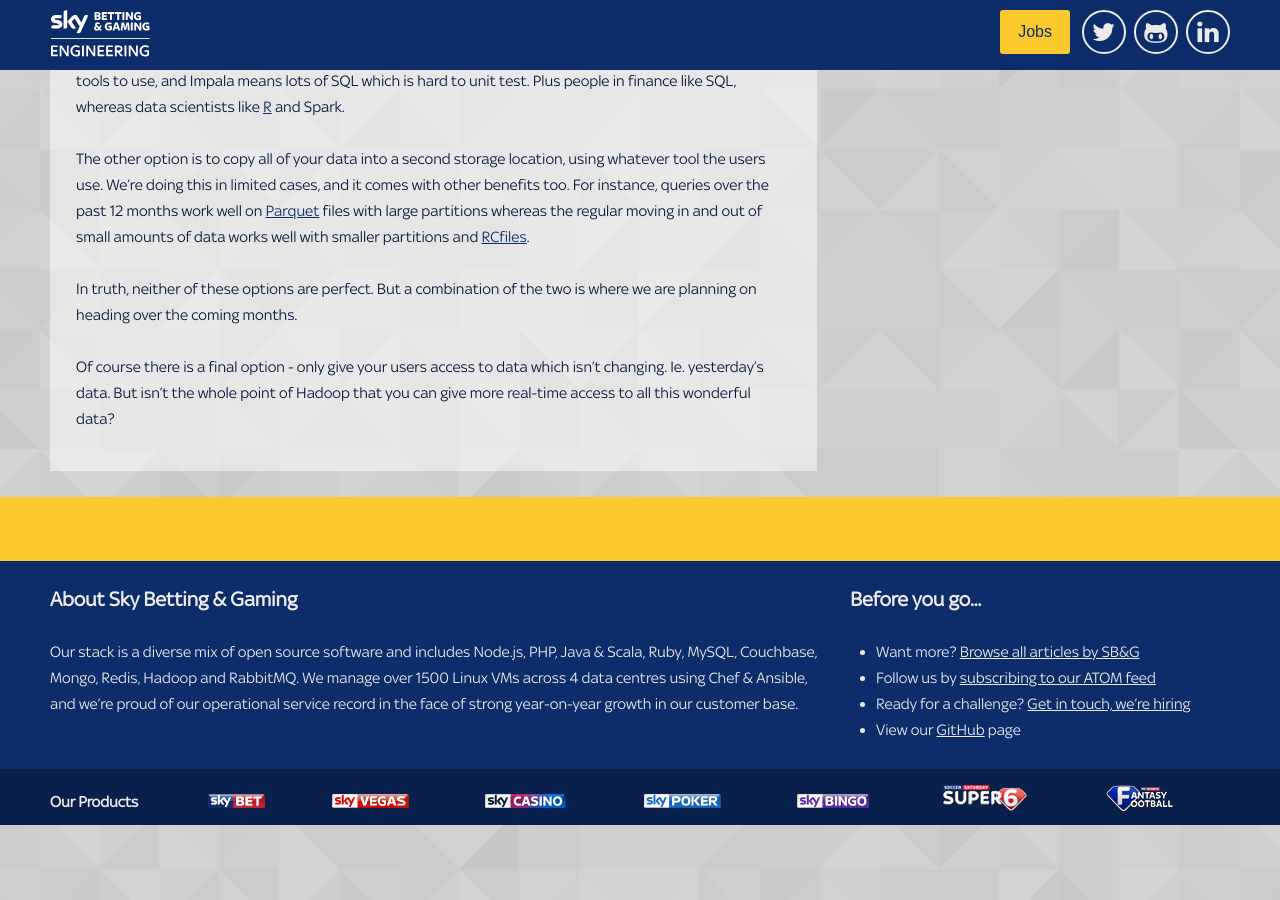
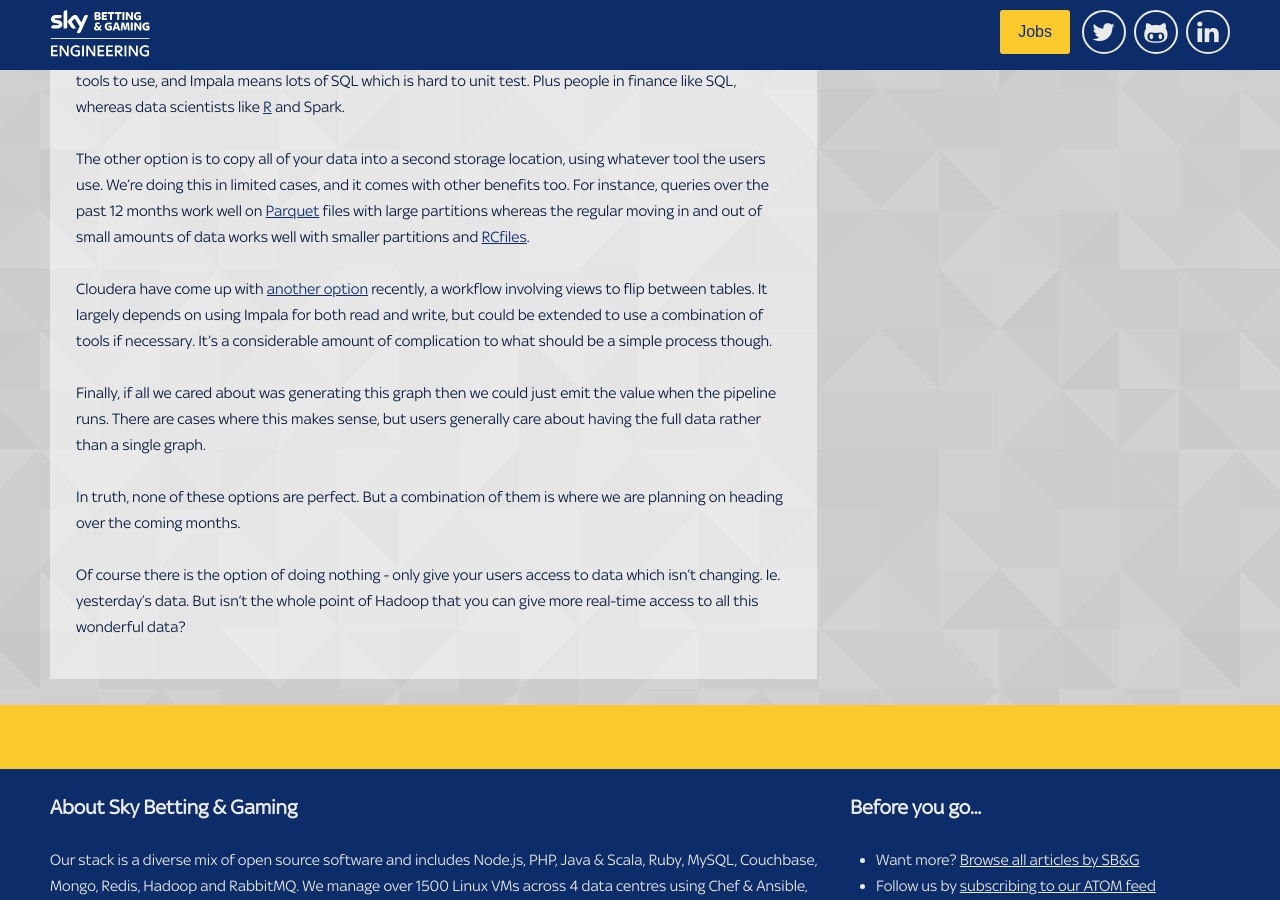
Before and after one commit to skybet/skybet.github.io, a Jekyll site: the page built from _posts/2015-12-04-when-hadoop-tools-disagree.md, in a window 1280 px wide and 900 px high, scrolled down 2190 px. Built offline with Jekyll 4.4.1, drawn with Linux system fonts in a browser that asks for light colours; nearby versions of some CDN libraries; some web fonts are replaced; comment, search, counter and statistics services are not loaded.

Commit message:
add suggestions from Darrell

```diff
--- a/_posts/2015-12-04-when-hadoop-tools-disagree.md
+++ b/_posts/2015-12-04-when-hadoop-tools-disagree.md
@@ -34,6 +34,10 @@
 
 The other option is to copy all of your data into a second storage location, using whatever tool the users use.  We're doing this in limited cases, and it comes with other benefits too.  For instance, queries over the past 12 months work well on [Parquet](http://parquet.apache.org/) files with large partitions whereas the regular moving in and out of small amounts of data works well with smaller partitions and [RCfiles](https://en.wikipedia.org/wiki/RCFile).
 
-In truth, neither of these options are perfect.  But a combination of the two is where we are planning on heading over the coming months.
+Cloudera have come up with [another option](http://blog.cloudera.com/blog/2015/11/how-to-ingest-and-query-fast-data-with-impala-without-kudu/) recently, a workflow involving views to flip between tables.  It largely depends on using Impala for both read and write, but could be extended to use a combination of tools if necessary.  It's a considerable amount of complication to what should be a simple process though.
 
-Of course there is a final option - only give your users access to data which isn't changing. Ie. yesterday's data.  But isn't the whole point of Hadoop that you can give more real-time access to all this wonderful data?
+Finally, if all we cared about was generating this graph then we could just emit the value when the pipeline runs.  There are cases where this makes sense, but users generally care about having the full data rather than a single graph.
+
+In truth, none of these options are perfect.  But a combination of them is where we are planning on heading over the coming months.
+
+Of course there is the option of doing nothing - only give your users access to data which isn't changing. Ie. yesterday's data.  But isn't the whole point of Hadoop that you can give more real-time access to all this wonderful data?
```
